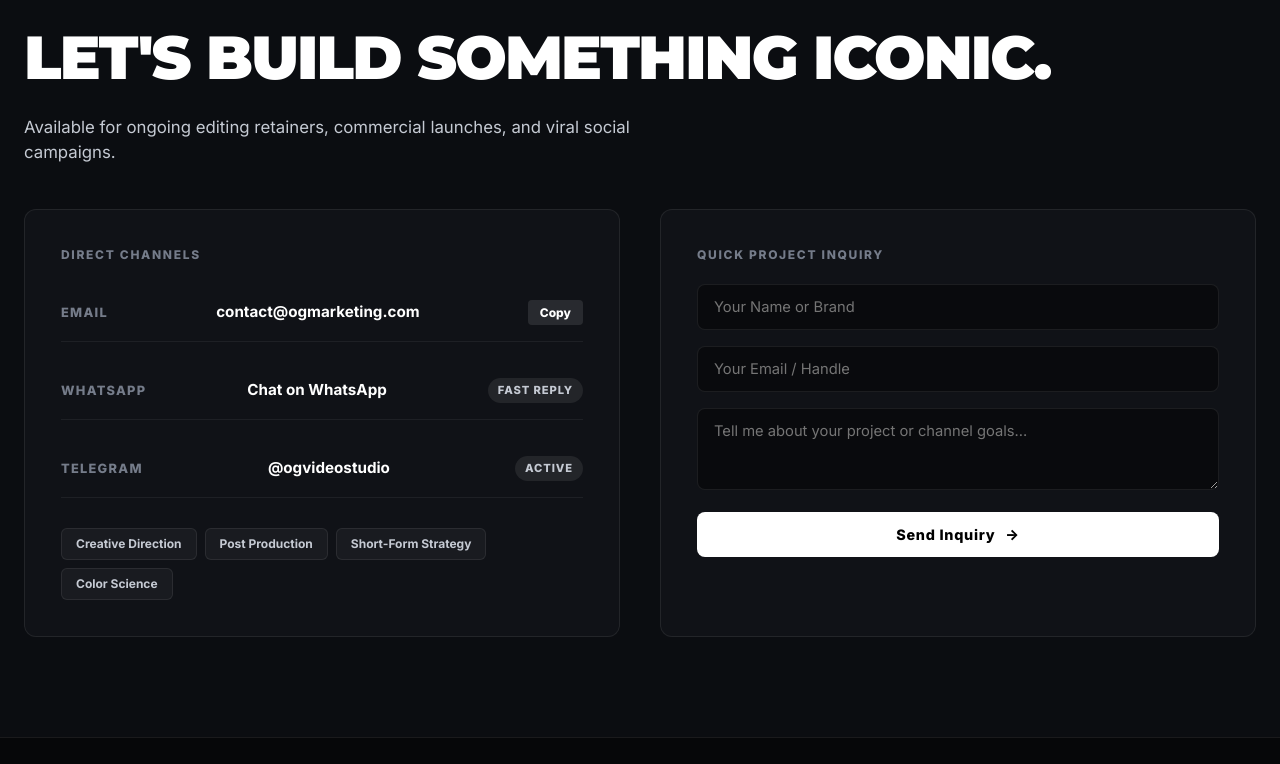
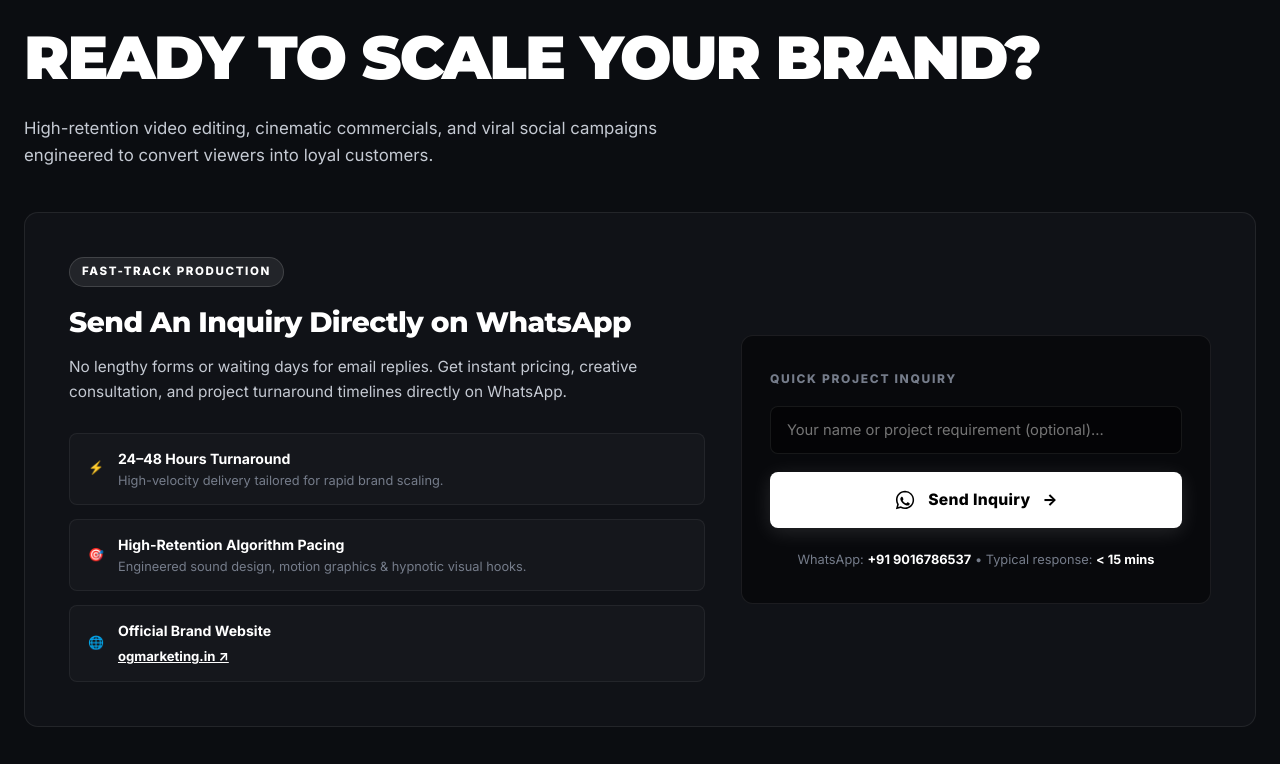
Before and after one commit to og-marketing/og-marketing.github.io, a plain HTML site: page index.html in a window 1280 px wide. Shown: the part 1914-2678 px from the top of the page. Drawn offline with Linux system fonts and the light colour scheme.

Commit message:
Simplify CTA with direct WhatsApp inquiry (+91 9016786537), ogmarketing.in links and clean content

```diff
--- a/index.html
+++ b/index.html
@@ -11,14 +11,14 @@
     <link rel="preconnect" href="https://fonts.gstatic.com" crossorigin>
     <link href="https://fonts.googleapis.com/css2?family=Inter:wght@400;500;600;700;800;900&family=Montserrat:wght@700;800;900&display=swap" rel="stylesheet">
 
-    <link rel="stylesheet" href="style.css?v=5.0">
+    <link rel="stylesheet" href="style.css?v=6.0">
 </head>
 <body class="theme-bw">
 
     <!-- Studio Header (Aligned with Main Content) -->
     <header class="studio-header">
         <div class="header-inner">
-            <a href="#" class="studio-brand">
+            <a href="https://ogmarketing.in" target="_blank" rel="noopener noreferrer" class="studio-brand" title="Visit ogmarketing.in">
                 <img src="assets/final-logo.png" alt="OG Marketing" class="brand-logo-img">
             </a>
         </div>
@@ -50,13 +50,13 @@
 
             <!-- Buttons Above Filter -->
             <div class="hero-cta-group">
-                <a href="https://wa.me/" target="_blank" rel="noopener noreferrer" class="hero-cta-btn primary-cta">
+                <a href="https://wa.me/919016786537?text=Hello%20OG%20Marketing%2C%20I%20want%20to%20inquire%20about%20video%20editing%20services" target="_blank" rel="noopener noreferrer" class="hero-cta-btn primary-cta">
                     <svg viewBox="0 0 24 24" width="18" height="18" fill="currentColor">
                         <path d="M12.04 2c-5.46 0-9.91 4.45-9.91 9.91 0 1.75.46 3.45 1.32 4.95L2.05 22l5.25-1.38c1.45.79 3.08 1.21 4.74 1.21 5.46 0 9.91-4.45 9.91-9.91 0-2.65-1.03-5.14-2.9-7.01A9.82 9.82 0 0 0 12.04 2zm.01 1.67c4.54 0 8.24 3.7 8.24 8.24 0 2.2-.86 4.27-2.42 5.82a8.18 8.18 0 0 1-5.82 2.42c-1.45 0-2.88-.38-4.14-1.11l-.3-.18-3.12.82.83-3.04-.19-.31a8.21 8.21 0 0 1-1.26-4.42c0-4.54 3.7-8.24 8.24-8.24zm4.52 11.66c-.25-.13-1.47-.72-1.7-.81-.23-.08-.39-.13-.56.13-.17.25-.64.81-.79.97-.14.17-.29.19-.54.06-.25-.13-1.07-.39-2.03-1.25-.75-.67-1.26-1.5-1.41-1.75-.14-.25-.02-.39.11-.51.11-.11.25-.29.38-.44.13-.14.17-.25.25-.42.08-.17.04-.31-.02-.44-.06-.13-.56-1.35-.77-1.85-.2-.49-.41-.42-.56-.43h-.48c-.17 0-.44.06-.67.31-.23.25-.88.86-.88 2.1 0 1.24.9 2.44 1.03 2.61.13.17 1.77 2.7 4.29 3.79.6.26 1.07.41 1.43.53.6.19 1.15.16 1.58.1.48-.07 1.47-.6 1.68-1.18.21-.58.21-1.08.15-1.18-.06-.1-.23-.17-.48-.29z"/>
                     </svg>
-                    <span>Chat with Us</span>
+                    <span>Send Inquiry</span>
                 </a>
-                <a href="#contact" class="hero-cta-btn secondary-cta">
+                <a href="https://ogmarketing.in" target="_blank" rel="noopener noreferrer" class="hero-cta-btn secondary-cta" title="Visit ogmarketing.in">
                     <span>OG Marketing</span>
                     <svg viewBox="0 0 24 24" width="16" height="16" fill="none" stroke="currentColor" stroke-width="2.5">
                         <line x1="7" y1="17" x2="17" y2="7"></line>
@@ -268,65 +268,69 @@
         </div>
     </section>
 
-    <!-- Sleek Black & White Contact Section -->
+    <!-- Sleek Black & White Contact / Inquiry Section -->
     <section class="contact-section" id="contact">
         <div class="contact-container">
             <div class="contact-header">
-                <span class="contact-eyebrow">INQUIRIES & COLLABORATIONS</span>
-                <h2 class="contact-title">LET'S BUILD SOMETHING ICONIC.</h2>
-                <p class="contact-sub">Available for ongoing editing retainers, commercial launches, and viral social campaigns.</p>
+                <span class="contact-eyebrow">DIRECT INQUIRIES & COLLABORATIONS</span>
+                <h2 class="contact-title">READY TO SCALE YOUR BRAND?</h2>
+                <p class="contact-sub">High-retention video editing, cinematic commercials, and viral social campaigns engineered to convert viewers into loyal customers.</p>
             </div>
 
-            <div class="contact-grid">
-                <!-- Direct Reach Box -->
-                <div class="contact-direct-box">
-                    <span class="box-label">DIRECT CHANNELS</span>
+            <!-- Frictionless Inquiry Card -->
+            <div class="inquiry-card">
+                <div class="inquiry-content-side">
+                    <span class="inquiry-badge">FAST-TRACK PRODUCTION</span>
+                    <h3 class="inquiry-lead-heading">Send An Inquiry Directly on WhatsApp</h3>
+                    <p class="inquiry-description">
+                        No lengthy forms or waiting days for email replies. Get instant pricing, creative consultation, and project turnaround timelines directly on WhatsApp.
+                    </p>
 
-                    <div class="contact-row">
-                        <span class="row-type">EMAIL</span>
-                        <a href="mailto:contact@ogmarketing.com" class="row-value">contact@ogmarketing.com</a>
-                        <button class="copy-btn" onclick="copyEmail(this, 'contact@ogmarketing.com')" title="Copy Email">Copy</button>
+                    <div class="inquiry-perks">
+                        <div class="perk-item">
+                            <span class="perk-icon">⚡</span>
+                            <div>
+                                <strong>24–48 Hours Turnaround</strong>
+                                <span>High-velocity delivery tailored for rapid brand scaling.</span>
                             </div>
-
-                    <div class="contact-row">
-                        <span class="row-type">WHATSAPP</span>
-                        <a href="https://wa.me/" target="_blank" rel="noopener noreferrer" class="row-value">Chat on WhatsApp</a>
-                        <span class="row-badge">FAST REPLY</span>
                         </div>
-
-                    <div class="contact-row">
-                        <span class="row-type">TELEGRAM</span>
-                        <a href="https://t.me/" target="_blank" rel="noopener noreferrer" class="row-value">@ogvideostudio</a>
-                        <span class="row-badge">ACTIVE</span>
+                        <div class="perk-item">
+                            <span class="perk-icon">🎯</span>
+                            <div>
+                                <strong>High-Retention Algorithm Pacing</strong>
+                                <span>Engineered sound design, motion graphics & hypnotic visual hooks.</span>
                             </div>
-
-                    <div class="service-tags">
-                        <span class="tag">Creative Direction</span>
-                        <span class="tag">Post Production</span>
-                        <span class="tag">Short-Form Strategy</span>
-                        <span class="tag">Color Science</span>
+                        </div>
+                        <div class="perk-item">
+                            <span class="perk-icon">🌐</span>
+                            <div>
+                                <strong>Official Brand Website</strong>
+                                <a href="https://ogmarketing.in" target="_blank" rel="noopener noreferrer" class="perk-link">ogmarketing.in ↗</a>
+                            </div>
+                        </div>
                     </div>
                 </div>
 
-                <!-- Fast Contact Form -->
-                <div class="contact-form-box">
+                <div class="inquiry-action-side">
+                    <div class="action-box">
                         <span class="box-label">QUICK PROJECT INQUIRY</span>
-                    <form id="contact-form" class="clean-form">
+
                         <div class="form-field">
-                            <input type="text" id="sender-name" required placeholder="Your Name or Brand">
+                            <input type="text" id="quick-inquiry-msg" placeholder="Your name or project requirement (optional)...">
                         </div>
-                        <div class="form-field">
-                            <input type="email" id="sender-email" required placeholder="Your Email / Handle">
-                        </div>
-                        <div class="form-field">
-                            <textarea id="sender-message" rows="3" required placeholder="Tell me about your project or channel goals..."></textarea>
-                        </div>
-                        <button type="submit" class="send-inquiry-btn">
+
+                        <a id="whatsapp-inquiry-btn" href="https://wa.me/919016786537?text=Hello%20OG%20Marketing%2C%20I%20want%20to%20send%20an%20inquiry%20for%20video%20editing%20services." target="_blank" rel="noopener noreferrer" class="send-inquiry-btn-large">
+                            <svg viewBox="0 0 24 24" width="22" height="22" fill="currentColor">
+                                <path d="M12.04 2c-5.46 0-9.91 4.45-9.91 9.91 0 1.75.46 3.45 1.32 4.95L2.05 22l5.25-1.38c1.45.79 3.08 1.21 4.74 1.21 5.46 0 9.91-4.45 9.91-9.91 0-2.65-1.03-5.14-2.9-7.01A9.82 9.82 0 0 0 12.04 2zm.01 1.67c4.54 0 8.24 3.7 8.24 8.24 0 2.2-.86 4.27-2.42 5.82a8.18 8.18 0 0 1-5.82 2.42c-1.45 0-2.88-.38-4.14-1.11l-.3-.18-3.12.82.83-3.04-.19-.31a8.21 8.21 0 0 1-1.26-4.42c0-4.54 3.7-8.24 8.24-8.24zm4.52 11.66c-.25-.13-1.47-.72-1.7-.81-.23-.08-.39-.13-.56.13-.17.25-.64.81-.79.97-.14.17-.29.19-.54.06-.25-.13-1.07-.39-2.03-1.25-.75-.67-1.26-1.5-1.41-1.75-.14-.25-.02-.39.11-.51.11-.11.25-.29.38-.44.13-.14.17-.25.25-.42.08-.17.04-.31-.02-.44-.06-.13-.56-1.35-.77-1.85-.2-.49-.41-.42-.56-.43h-.48c-.17 0-.44.06-.67.31-.23.25-.88.86-.88 2.1 0 1.24.9 2.44 1.03 2.61.13.17 1.77 2.7 4.29 3.79.6.26 1.07.41 1.43.53.6.19 1.15.16 1.58.1.48-.07 1.47-.6 1.68-1.18.21-.58.21-1.08.15-1.18-.06-.1-.23-.17-.48-.29z"/>
+                            </svg>
                             <span>Send Inquiry</span>
                             <span class="arrow-glyph">→</span>
-                        </button>
-                        <div class="form-alert" id="form-alert">✓ Inquiry received. We will get back to you shortly!</div>
-                    </form>
+                        </a>
+
+                        <div class="inquiry-footer-note">
+                            WhatsApp: <strong>+91 9016786537</strong> • Typical response: <strong>&lt; 15 mins</strong>
+                        </div>
+                    </div>
                 </div>
             </div>
         </div>
@@ -336,10 +340,17 @@
     <footer class="studio-footer">
         <div class="footer-inner">
             <div class="footer-brand-wrap">
+                <a href="https://ogmarketing.in" target="_blank" rel="noopener noreferrer">
                     <img src="assets/final-logo.png" alt="OG Marketing" class="footer-logo-img">
-                <span class="footer-copy">© 2026 OG MARKETING • ALL RIGHTS RESERVED</span>
+                </a>
+                <span class="footer-copy">© 2026 <a href="https://ogmarketing.in" target="_blank" rel="noopener noreferrer" style="color: inherit; text-decoration: underline;">OG MARKETING</a> • ALL RIGHTS RESERVED</span>
             </div>
+            <div class="footer-links">
+                <a href="https://wa.me/919016786537?text=Hello%20OG%20Marketing%2C%20I%20want%20to%20send%20an%20inquiry%20for%20video%20editing%20services." target="_blank" rel="noopener noreferrer" class="footer-whatsapp-link">
+                    WhatsApp: +91 9016786537
+                </a>
                 <a href="#" class="back-top-btn">BACK TO TOP ↑</a>
+            </div>
         </div>
     </footer>
 
@@ -370,6 +381,6 @@
         </div>
     </div>
 
-    <script src="script.js?v=5.0"></script>
+    <script src="script.js?v=6.0"></script>
 </body>
 </html>
--- a/style.css
+++ b/style.css
@@ -483,24 +483,118 @@ a {
     font-family: var(--font-body);
     font-size: 1.05rem;
     color: var(--text-silver);
-    max-width: 650px;
+    max-width: 680px;
+    line-height: 1.6;
 }
 
-.contact-grid {
+/* Luxury Brutalist Frictionless Inquiry Card */
+.inquiry-card {
     display: grid;
-    grid-template-columns: 1fr 1fr;
-    gap: 40px;
+    grid-template-columns: 1.15fr 0.85fr;
+    gap: 36px;
+    background: var(--bg-card);
+    border: 1px solid var(--border-light);
+    border-radius: 14px;
+    padding: 44px;
+    position: relative;
+    overflow: hidden;
 }
 
-/* Direct Reach Box */
-.contact-direct-box, .contact-form-box {
-    background: var(--bg-card);
+.inquiry-badge {
+    display: inline-flex;
+    align-items: center;
+    font-size: 0.72rem;
+    font-weight: 800;
+    letter-spacing: 0.14em;
+    color: #ffffff;
+    background: rgba(255, 255, 255, 0.08);
+    border: 1px solid rgba(255, 255, 255, 0.14);
+    padding: 5px 12px;
+    border-radius: 999px;
+    margin-bottom: 18px;
+    text-transform: uppercase;
+}
+
+.inquiry-lead-heading {
+    font-family: var(--font-headline);
+    font-size: clamp(1.4rem, 2.2vw, 1.85rem);
+    font-weight: 800;
+    color: #ffffff;
+    margin-bottom: 14px;
+    letter-spacing: -0.02em;
+    line-height: 1.25;
+}
+
+.inquiry-description {
+    font-family: var(--font-body);
+    font-size: 0.96rem;
+    color: var(--text-silver);
+    line-height: 1.65;
+    margin-bottom: 28px;
+}
+
+.inquiry-perks {
+    display: flex;
+    flex-direction: column;
+    gap: 14px;
+}
+
+.perk-item {
+    display: flex;
+    align-items: center;
+    gap: 14px;
+    background: rgba(255, 255, 255, 0.025);
+    border: 1px solid rgba(255, 255, 255, 0.06);
+    padding: 14px 18px;
+    border-radius: 8px;
+}
+
+.perk-icon {
+    font-size: 1.35rem;
+    line-height: 1;
+}
+
+.perk-item strong {
+    display: block;
+    font-size: 0.88rem;
+    font-weight: 700;
+    color: #ffffff;
+    margin-bottom: 2px;
+}
+
+.perk-item span {
+    display: block;
+    font-size: 0.8rem;
+    color: var(--text-muted);
+}
+
+.perk-link {
+    color: #ffffff;
+    font-size: 0.82rem;
+    font-weight: 700;
+    text-decoration: underline;
+    transition: opacity 0.2s ease;
+}
+
+.perk-link:hover {
+    opacity: 0.8;
+}
+
+/* Action Side */
+.inquiry-action-side {
+    display: flex;
+    flex-direction: column;
+    justify-content: center;
+}
+
+.action-box {
+    background: rgba(6, 7, 9, 0.7);
     border: 1px solid var(--border-light);
     border-radius: 12px;
-    padding: 36px;
+    padding: 34px 28px;
     display: flex;
     flex-direction: column;
-    gap: 20px;
+    gap: 18px;
 }
 
 .box-label {
@@ -511,139 +605,77 @@ a {
     color: var(--text-muted);
 }
 
-.contact-row {
-    display: flex;
-    align-items: center;
-    justify-content: space-between;
-    padding: 16px 0;
-    border-bottom: 1px solid rgba(255, 255, 255, 0.06);
-}
-
-.row-type {
-    font-family: var(--font-body);
-    font-size: 0.8rem;
-    font-weight: 800;
-    letter-spacing: 0.1em;
-    color: var(--text-muted);
-}
-
-.row-value {
-    font-family: var(--font-body);
-    font-size: 0.95rem;
-    font-weight: 700;
-    color: #ffffff;
-    transition: opacity 0.2s ease;
-}
-
-.row-value:hover {
-    text-decoration: underline;
-}
-
-.copy-btn {
-    font-family: var(--font-body);
-    font-size: 0.75rem;
-    font-weight: 800;
-    background: rgba(255, 255, 255, 0.1);
-    color: #ffffff;
-    border: none;
-    padding: 5px 12px;
-    border-radius: 4px;
-    cursor: pointer;
-    transition: background 0.2s ease, color 0.2s ease;
-}
-
-.copy-btn:hover {
-    background: #ffffff;
-    color: #000000;
-}
-
-.row-badge {
-    font-family: var(--font-body);
-    font-size: 0.7rem;
-    font-weight: 800;
-    letter-spacing: 0.08em;
-    background: rgba(255, 255, 255, 0.08);
-    color: var(--text-silver);
-    padding: 4px 10px;
-    border-radius: 999px;
-}
-
-.service-tags {
-    display: flex;
-    flex-wrap: wrap;
-    gap: 8px;
-    margin-top: 10px;
-}
-
-.service-tags .tag {
-    font-family: var(--font-body);
-    font-size: 0.75rem;
-    font-weight: 700;
-    background: rgba(255, 255, 255, 0.04);
-    border: 1px solid var(--border-light);
-    color: var(--text-silver);
-    padding: 6px 14px;
-    border-radius: 6px;
-}
-
-/* Contact Form */
-.clean-form {
-    display: flex;
-    flex-direction: column;
-    gap: 16px;
-}
-
-.form-field input,
-.form-field textarea {
+.form-field input {
     width: 100%;
-    background: rgba(0, 0, 0, 0.4);
+    background: rgba(0, 0, 0, 0.5);
     border: 1px solid var(--border-light);
     border-radius: 8px;
-    padding: 13px 16px;
+    padding: 14px 16px;
     color: #ffffff;
     font-family: inherit;
     font-size: 0.92rem;
     transition: border-color 0.2s ease;
 }
 
-.form-field input:focus,
-.form-field textarea:focus {
+.form-field input:focus {
     outline: none;
     border-color: #ffffff;
 }
 
-.send-inquiry-btn {
+.send-inquiry-btn-large {
     display: inline-flex;
     align-items: center;
     justify-content: center;
-    gap: 10px;
+    gap: 12px;
     background: #ffffff;
     color: #000000;
     font-family: var(--font-body);
-    font-size: 0.9rem;
+    font-size: 0.98rem;
     font-weight: 800;
-    letter-spacing: 0.05em;
-    padding: 14px;
-    border: none;
+    letter-spacing: 0.02em;
+    padding: 16px 24px;
     border-radius: 8px;
     cursor: pointer;
-    transition: background 0.2s ease, transform 0.2s ease;
+    text-decoration: none;
+    transition: transform 0.2s ease, background 0.2s ease, box-shadow 0.2s ease;
+    box-shadow: 0 4px 20px rgba(255, 255, 255, 0.12);
 }
 
-.send-inquiry-btn:hover {
+.send-inquiry-btn-large:hover {
     background: #e5e7eb;
     transform: translateY(-2px);
+    box-shadow: 0 6px 28px rgba(255, 255, 255, 0.25);
 }
 
-.form-alert {
-    display: none;
-    padding: 12px;
-    background: rgba(255, 255, 255, 0.1);
-    border: 1px solid rgba(255, 255, 255, 0.2);
-    border-radius: 6px;
-    font-size: 0.85rem;
+.inquiry-footer-note {
+    font-size: 0.8rem;
+    color: var(--text-muted);
+    text-align: center;
+    margin-top: 4px;
+}
+
+.inquiry-footer-note strong {
     color: #ffffff;
-    text-align: center;
+}
+
+/* Footer Links & Alignment */
+.footer-links {
+    display: flex;
+    align-items: center;
+    gap: 24px;
+}
+
+.footer-whatsapp-link {
+    font-family: var(--font-body);
+    font-size: 0.78rem;
+    font-weight: 700;
+    color: var(--text-silver);
+    transition: color 0.2s ease;
+}
+
+.footer-whatsapp-link:hover {
+    color: #ffffff;
+    text-decoration: underline;
 }
 
 /* --- Studio Footer --- */
@@ -910,6 +942,25 @@ a {
         width: 46px;
         height: 46px;
     }
+    .inquiry-card {
+        grid-template-columns: 1fr;
+        padding: 26px 18px;
+        gap: 28px;
+    }
+    .action-box {
+        padding: 24px 18px;
+    }
+    .footer-inner {
+        flex-direction: column;
+        align-items: flex-start;
+        gap: 16px;
+    }
+    .footer-links {
+        width: 100%;
+        display: flex;
+        align-items: center;
+        justify-content: space-between;
+    }
 }
 
 @media (max-width: 400px) {
```
Also changed, not shown: script.js (+20 -11 lines). Lines whose indentation alone changed are shown as unchanged.
